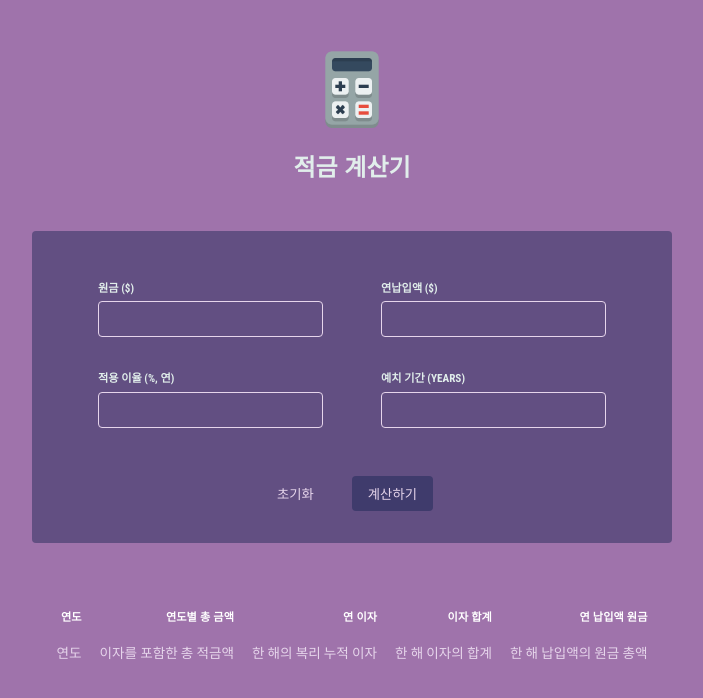
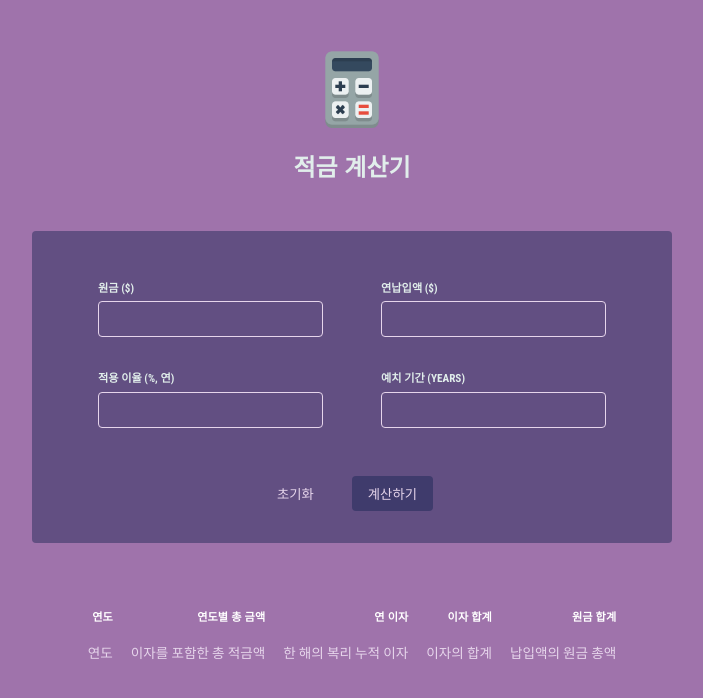
Before and after one commit to geumyoung00/savings-calculator, a React (Create React App) app: page / in a window 1280 px wide. Shown: the top 698 px of the page, without its empty margins (288-991 px from the left). Built offline with nearby package versions, Linux system fonts and the light colour scheme.

Commit message:
first commit

```diff
--- a/src/App.tsx
+++ b/src/App.tsx
@@ -83,7 +83,7 @@ function App() {
 						<th>연도별 총 금액</th>
 						<th>연 이자</th>
 						<th>이자 합계</th>
-						<th>연 납입액 원금</th>
+						<th>원금 합계</th>
 					</tr>
 				</thead>
 				<tbody>
@@ -91,8 +91,8 @@ function App() {
 						<td>연도</td>
 						<td>이자를 포함한 총 적금액</td>
 						<td>한 해의 복리 누적 이자</td>
-						<td>한 해 이자의 합계</td>
-						<td>한 해 납입액의 원금 총액</td>
+						<td>이자의 합계</td>
+						<td>납입액의 원금 총액</td>
 					</tr>
 				</tbody>
 			</table>
```
